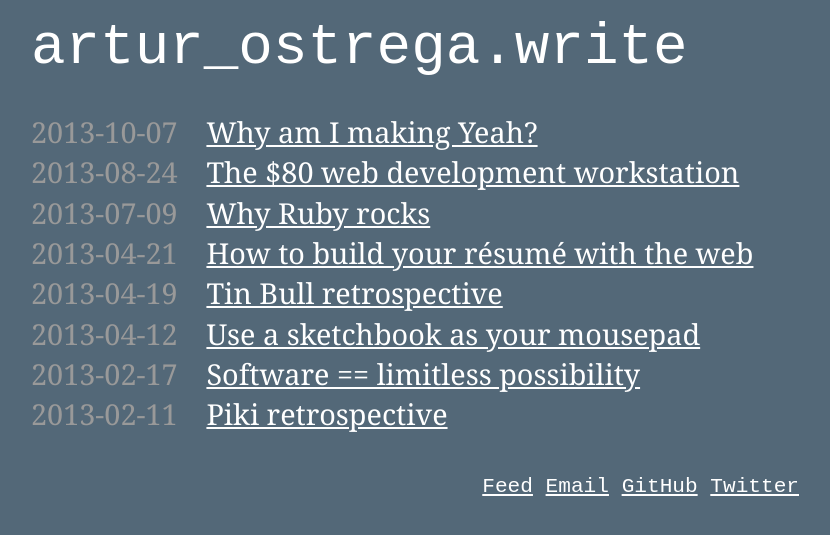
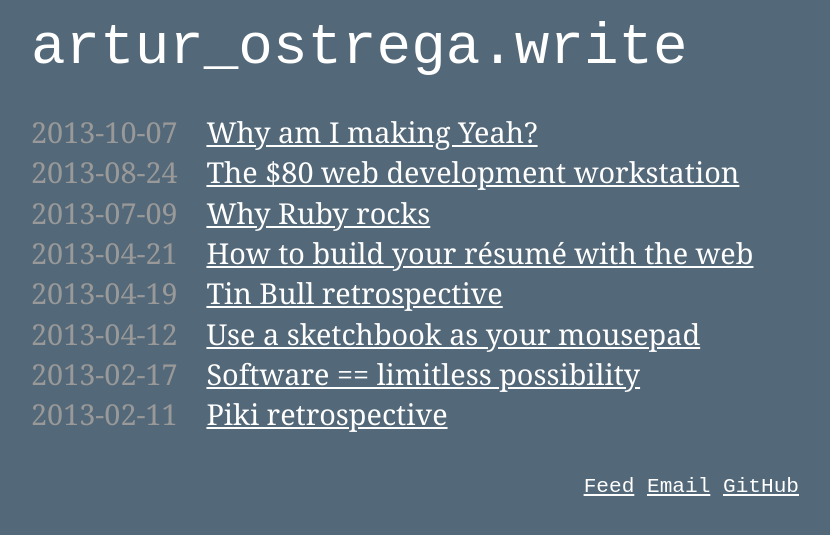
Before and after one commit to aostrega/blog.github.io, a Jekyll site: the page built from index.html, in a window 1280 px wide. Shown: the top 535 px of the page, without its empty margins (225-1055 px from the left). Built offline with Jekyll 4.4.1, drawn with Linux system fonts in a browser that asks for light colours; some web fonts are replaced; Markdown is read by kramdown in place of the engine named in the settings.

Commit message:
no more twitter

```diff
--- a/_layouts/default.html
+++ b/_layouts/default.html
@@ -29,7 +29,6 @@
       <li><a href="http://feeds.feedburner.com/ArturOstrega">Feed</a></li>
       <li><a href="mailto:skoofoo@gmail.com">Email</a></li>
       <li><a href="https://github.com/skofo">GitHub</a></li>
-      <li><a href="https://twitter.com/skoofoo">Twitter</a></li>
     </ul>
   </footer>
   <script type="text/javascript">
```
